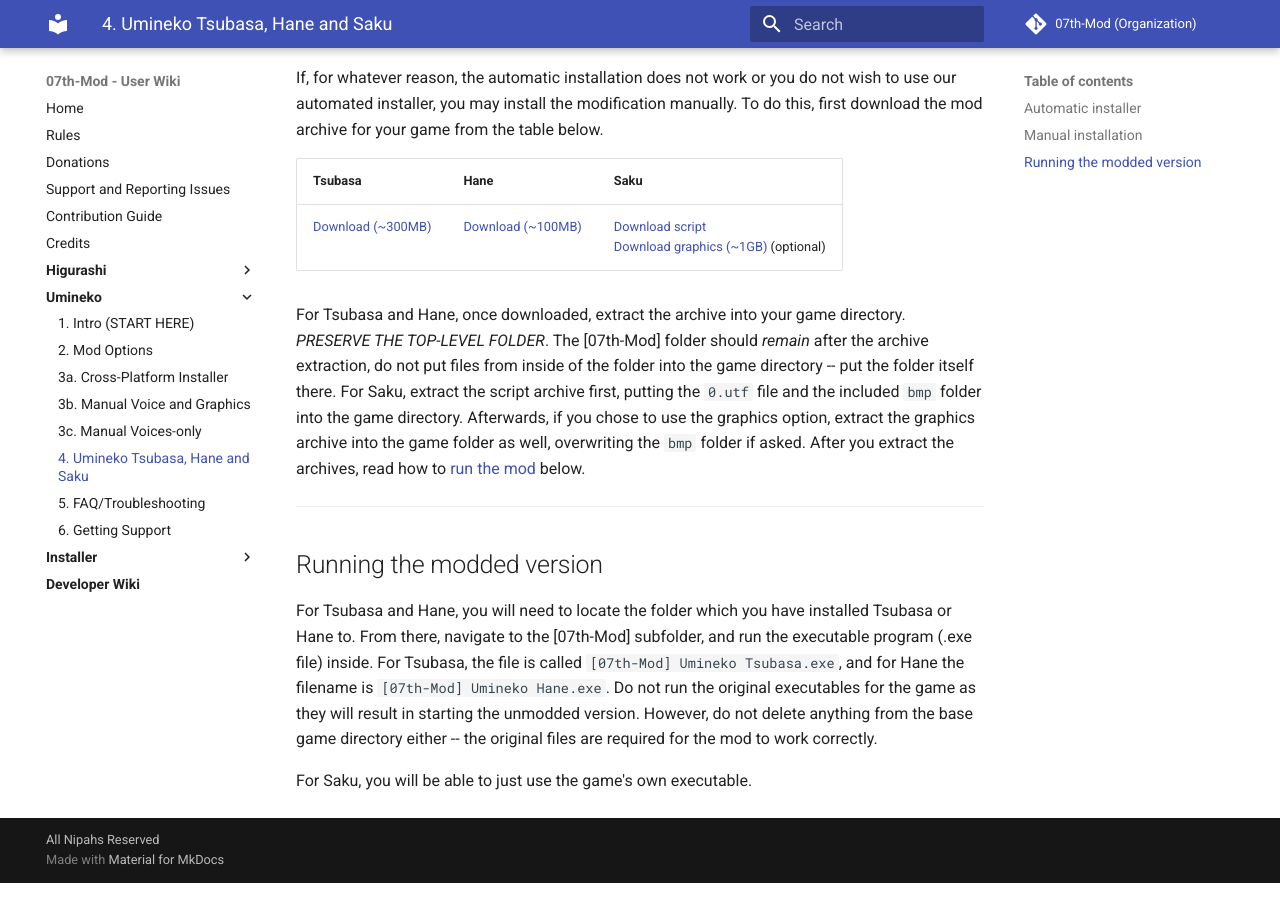
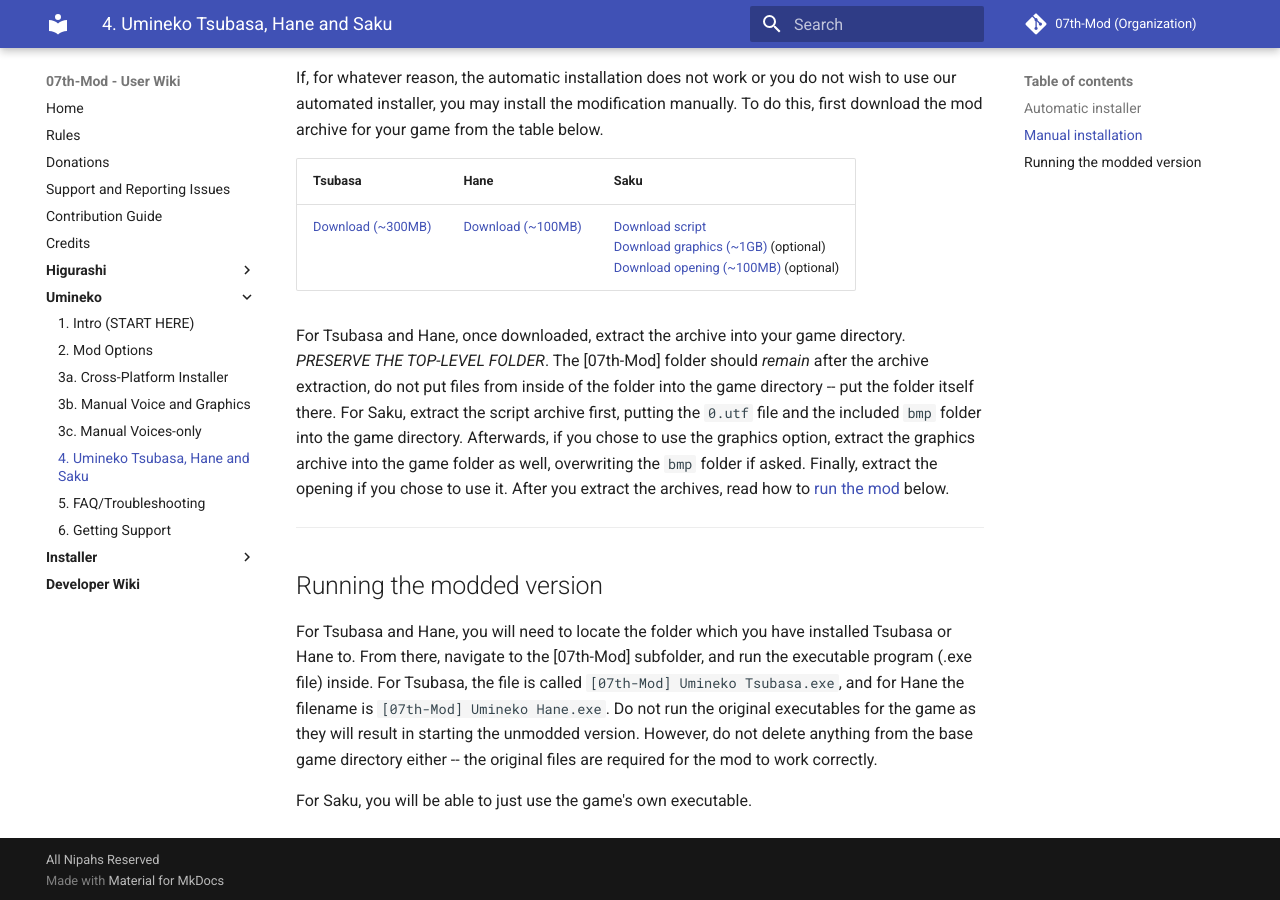
Before and after one commit to 07th-mod/wiki, an MkDocs documentation site: the page built from docs/Umineko/Tsubasa-Hane.md, in a window 1280 px wide and 900 px high, scrolled down 963 px. Built offline with MkDocs 1.6.1 and Material for MkDocs 9.7.7, drawn with Linux system fonts in a browser that asks for light colours.

Commit message:
Update Tsubasa-Hane.md

```diff
--- a/docs/Umineko/Tsubasa-Hane.md
+++ b/docs/Umineko/Tsubasa-Hane.md
@@ -30,10 +30,10 @@
 
 |Tsubasa|Hane|Saku|
 |-|-|-|
-|[Download (~300MB)](https://07th-mod.com/Bern/Tsubasa/umineko-tsubasa-ons.zip)|[Download (~100MB)](https://07th-mod.com/Bern/Hane/umineko-hane-ons.zip)|[Download script](https://github.com/07th-mod/umineko-saku/archive/master.zip)<br>[Download graphics (~1GB)](https://07th-mod.com/Bern/Saku/UminekoSaku-Graphics.7z) (optional)|
+|[Download (~300MB)](https://07th-mod.com/Bern/Tsubasa/umineko-tsubasa-ons.zip)|[Download (~100MB)](https://07th-mod.com/Bern/Hane/umineko-hane-ons.zip)|[Download script](https://github.com/07th-mod/umineko-saku/archive/master.zip)<br>[Download graphics (~1GB)](https://07th-mod.com/Bern/Saku/UminekoSaku-Graphics.7z) (optional)<br>[Download opening (~100MB)](https://07th-mod.com/Bern/Saku/UminekoSaku-Movie.7z) (optional)|
 
 For Tsubasa and Hane, once downloaded, extract the archive into your game directory. *PRESERVE THE TOP-LEVEL FOLDER*. The \[07th-Mod\] folder should *remain* after the archive extraction, do not put files from inside of the folder into the game directory -- put the folder itself there.
-For Saku, extract the script archive first, putting the `0.utf` file and the included `bmp` folder into the game directory. Afterwards, if you chose to use the graphics option, extract the graphics archive into the game folder as well, overwriting the `bmp` folder if asked.
+For Saku, extract the script archive first, putting the `0.utf` file and the included `bmp` folder into the game directory. Afterwards, if you chose to use the graphics option, extract the graphics archive into the game folder as well, overwriting the `bmp` folder if asked. Finally, extract the opening if you chose to use it.
 After you extract the archives, read how to [run the mod](#running-the-modded-version) below.
 
 ---
```
